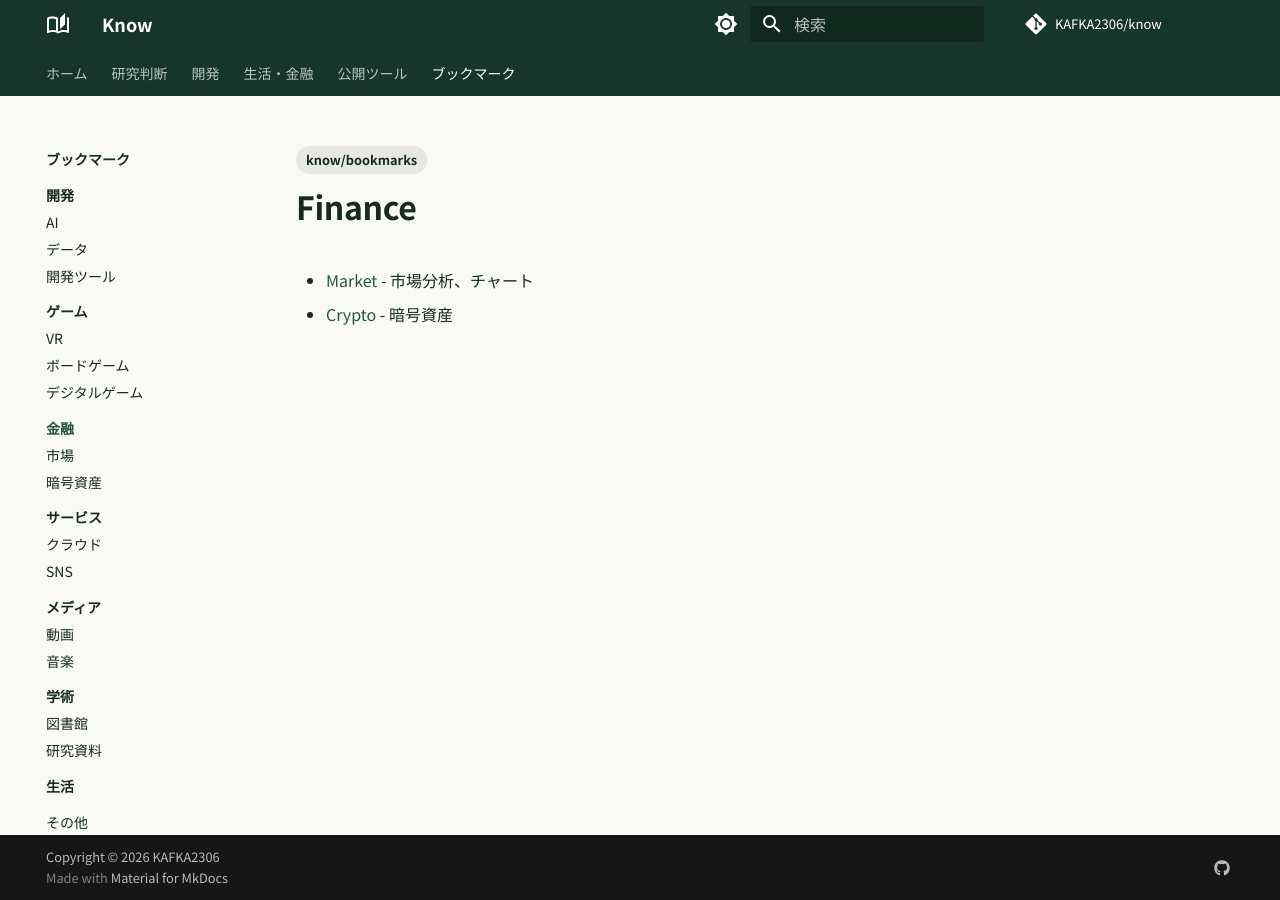
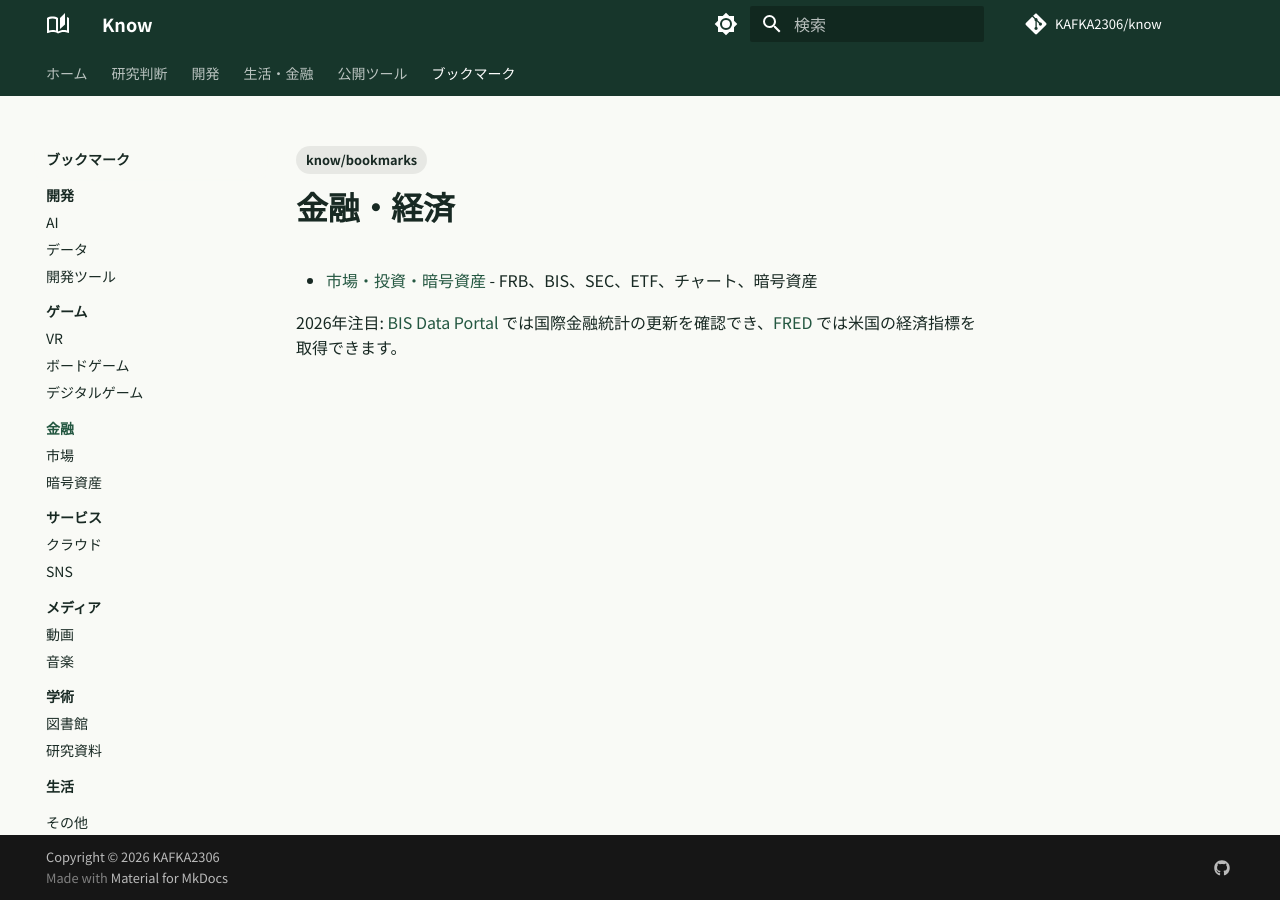
Before and after one commit to KAFKA2306/know, an MkDocs documentation site: the page built from docs/bookmarks/Finance/index.md, in a window 1280 px wide. Built offline with MkDocs 1.6.1 and Material for MkDocs 9.7.7, drawn with Linux system fonts in a browser that asks for light colours; comment, search, counter and statistics services are not loaded.

```diff
--- a/docs/bookmarks/Finance/index.md
+++ b/docs/bookmarks/Finance/index.md
@@ -1,11 +1,12 @@
 ---
 type: bookmark
-description: "「Finance」のブックマークを探すための索引。"
+description: "投資・経済・市場に関する一次統計、開示資料、分析ツールを探す入口。"
 tags:
   - know/bookmarks
 ---
 
-# Finance
+# 金融・経済
 
-- [Market](Market/index.md) - 市場分析、チャート
-- [Crypto](Crypto/index.md) - 暗号資産
+- [市場・投資・暗号資産](Market/index.md) - FRB、BIS、SEC、ETF、チャート、暗号資産
+
+2026年注目: [BIS Data Portal](https://data.bis.org/topics) では国際金融統計の更新を確認でき、[FRED](https://fred.stlouisfed.org/) では米国の経済指標を取得できます。
```
